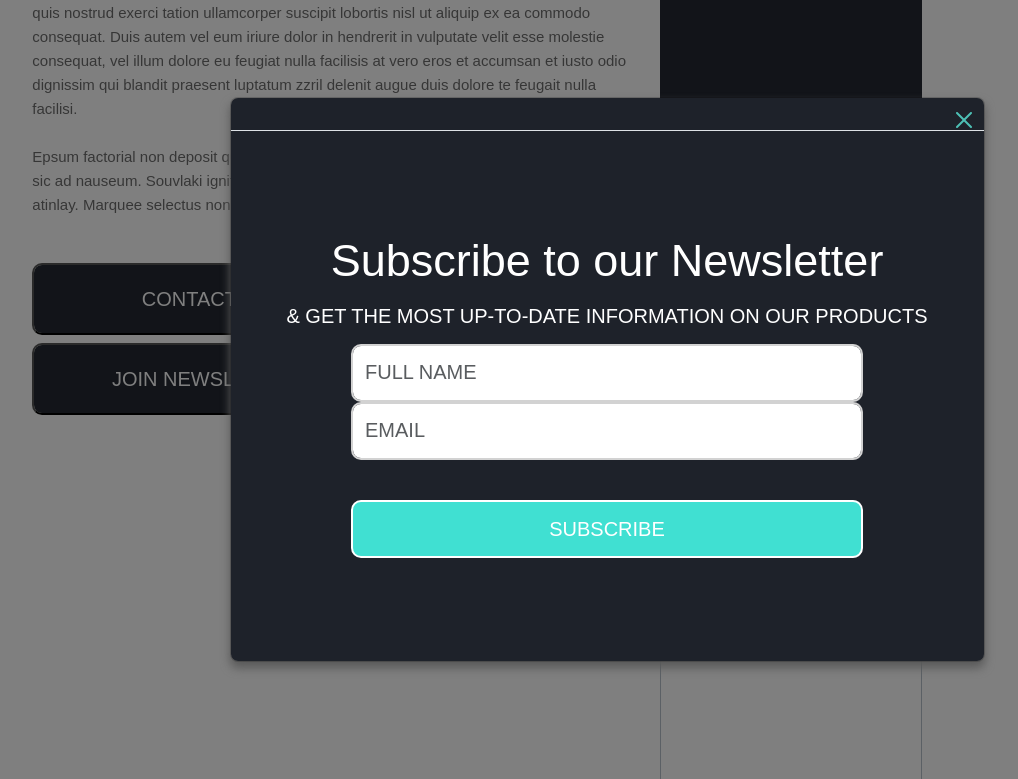
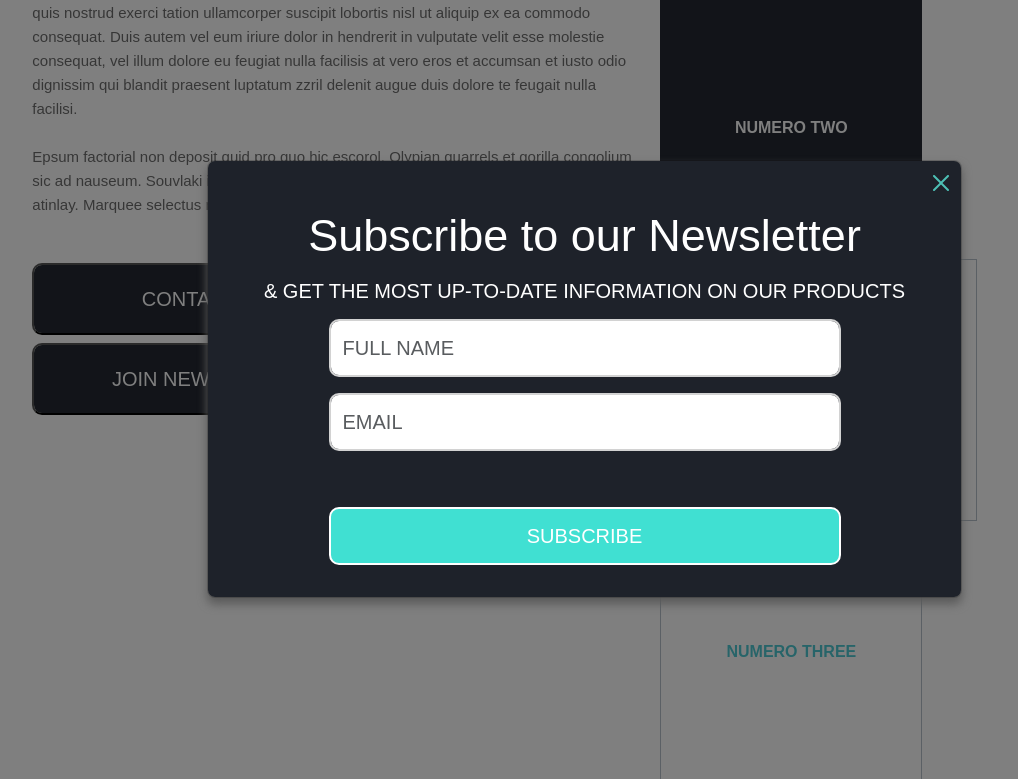
Before and after one commit to tridarreltri/life-assist-challenge, a plain HTML site: page index.html in a window 1280 px wide. Both pictures are taken after a click on the button "JOIN NEWSLETTER". Shown: the part 962-1741 px from the top of the page, without its empty margins (33-1051 px from the left). Drawn offline with nearby package versions, Linux system fonts and the light colour scheme; a web font is replaced by a local one.

Commit message:
corrected modal layout

```diff
--- a/index.html
+++ b/index.html
@@ -86,36 +86,49 @@
     </div>
 
     <!-- Newsletter Modal -->
-    <div class="modal fade" id="newsletterModal" tabindex="-1">
-      <div class="modal-dialog modal-dialog-centered" style="width: 755px; max-width: 755px; height: 565px;">
-        <div class="modal-content" style="width: 755px; height: 565px;">
-          <div class="modal-header ">
-            <button type="button" class="btn-close custom-close-teal position-absolute end-0 me-1 mt-1"
-              data-bs-dismiss="modal"></button>
+    <!-- Newsletter Modal -->
+<div class="modal fade" id="newsletterModal" tabindex="-1" aria-labelledby="newsletterModalLabel" aria-hidden="true">
+  <div class="modal-dialog modal-dialog-centered modal-lg">
+    <div class="modal-content" style="max-width: 755px;">
+      <div class="modal-header border-bottom-0">
+        <button type="button" class="btn-close custom-close-teal position-absolute end-0 me-1 mt-1" data-bs-dismiss="modal" aria-label="Close"></button>
       </div>
-          <div class="modal-body d-flex flex-column align-items-center justify-content-center">
+      <div class="modal-body d-flex flex-column align-items-center justify-content-center text-center">
+
         <p class="text-center newsletterheader" id="newsletterModalLabel">
           Subscribe to our Newsletter
         </p>
-            <p class="text-uppercase newsLetterDescription text-center">& get the most up-to-date information
-              on our products</p>
-            <form class="text-center needs-validation" novalidate id="newsletterForm">
-              <div class="d-flex justify-content-center">
+        <p class="text-uppercase newsLetterDescription text-center">
+          & get the most up-to-date information on our products
+        </p>
+        <form class="needs-validation w-100" novalidate id="newsletterForm">
+  <div class="d-flex flex-column align-items-center w-100">
+    <div class="mb-3 d-flex justify-content-center w-100">
+      <div>
       <input type="text" class="form-control text-uppercase modal-name" id="fullName" placeholder="FULL NAME" required>
-                <div class="invalid-feedback text-start">Name is required.</div>
+      <div class="invalid-feedback text-start">FullName is required.</div>
       </div>
-              <div class="d-flex align-items-center justify-content-center" >
-                <input type="email" class="form-control text-uppercase modal-email" id="emailAddress" placeholder="EMAIL"required>
-                <div class="invalid-feedback text-start">Valid email is required.</div>
     </div>
+    <div class="mb-3 d-flex justify-content-center w-100">
+      <div>
+      <input type="email" class="form-control text-uppercase modal-email" id="emailAddress" placeholder="EMAIL" required>
+      <div class="invalid-feedback text-start">A valid email is required.</div>
+      </div>
+    </div>
+    <div class="mb-3 d-flex justify-content-center w-100">
       <button type="submit" class="btn text-uppercase modal-button">
         subscribe
       </button>
+    </div>
+  </div>
 </form>
+
+
       </div>
     </div>
   </div>
 </div>
+
 
   </div>
   <script src="https://cdn.jsdelivr.net/npm/bootstrap@5.3.7/dist/js/bootstrap.bundle.min.js"
```
Lines whose indentation alone changed are shown as unchanged.
